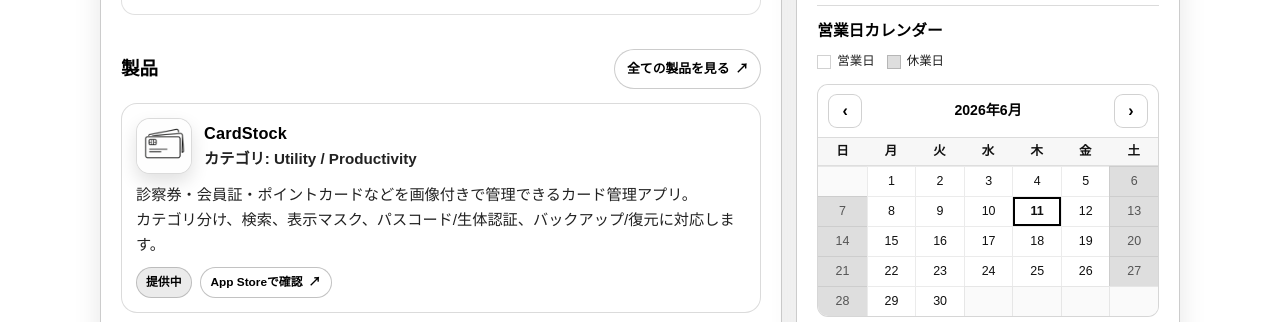
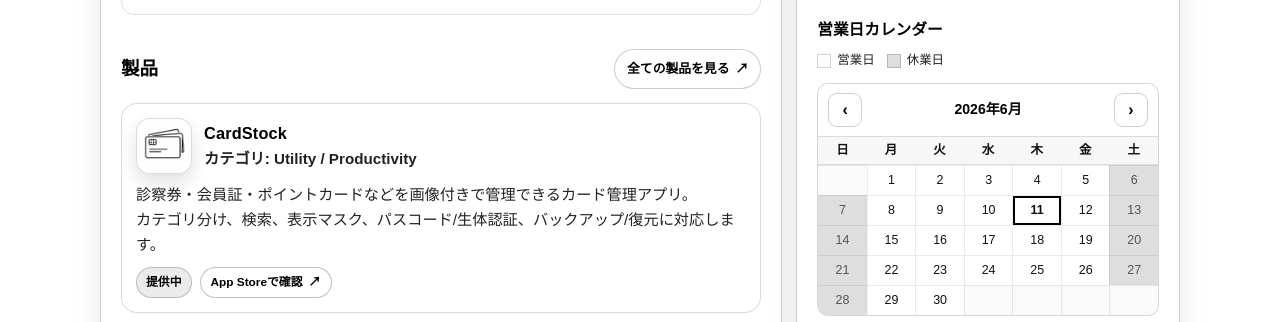
Before and after one commit to ss10ss12ss/sssoftware, a plain HTML site: page index.html in a window 1280 px wide. Shown: the part 726-1048 px from the top of the page. Drawn offline with Linux system fonts and the light colour scheme.

Commit message:
Update index.html

```diff
--- a/index.html
+++ b/index.html
@@ -489,7 +489,7 @@
     .business-calendar {
       margin-top: 14px;
       padding-top: 14px;
-      border-top: 1px solid rgba(0, 0, 0, 0.14);
+      border-top: none;
     }
 
     .business-calendar h3 {
```
